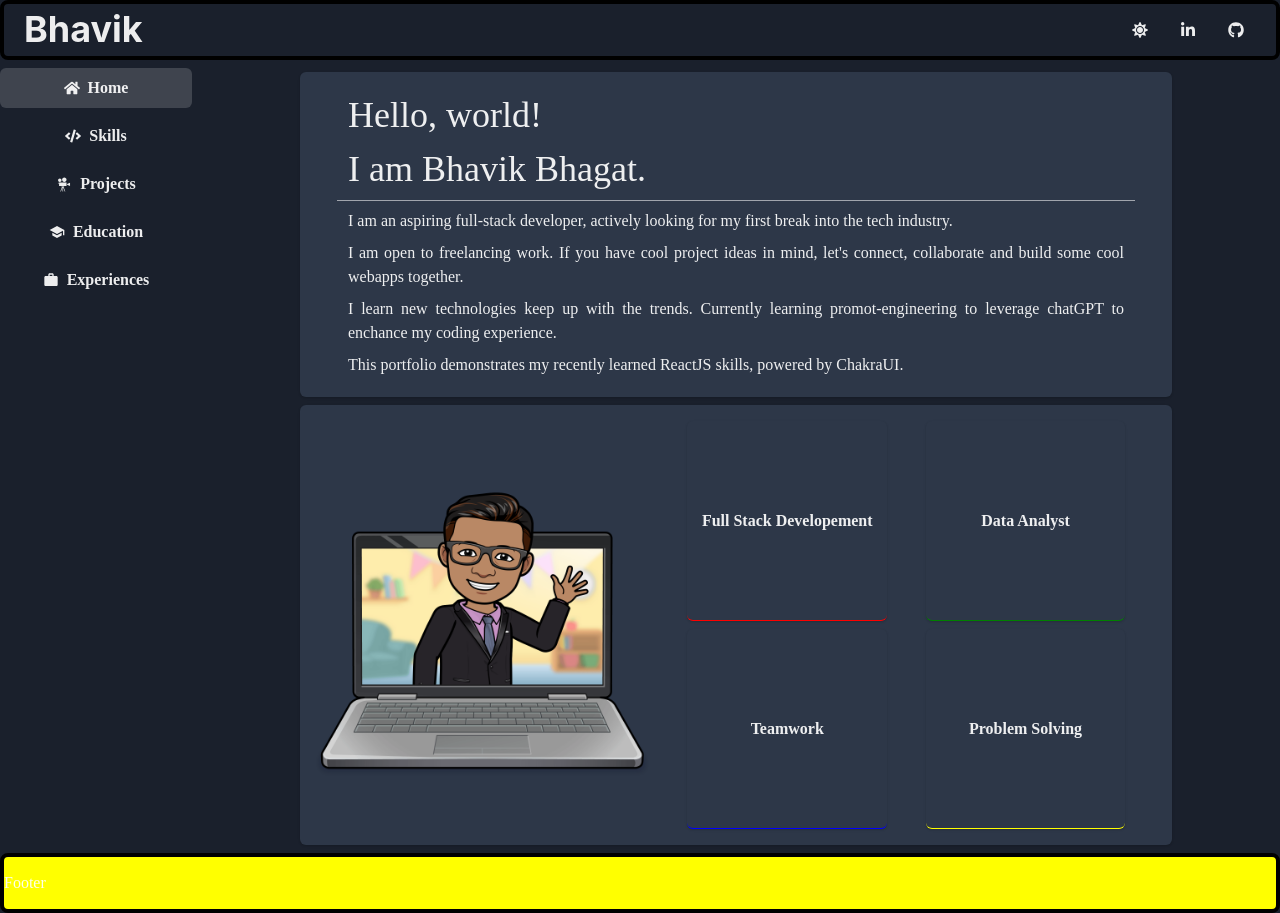
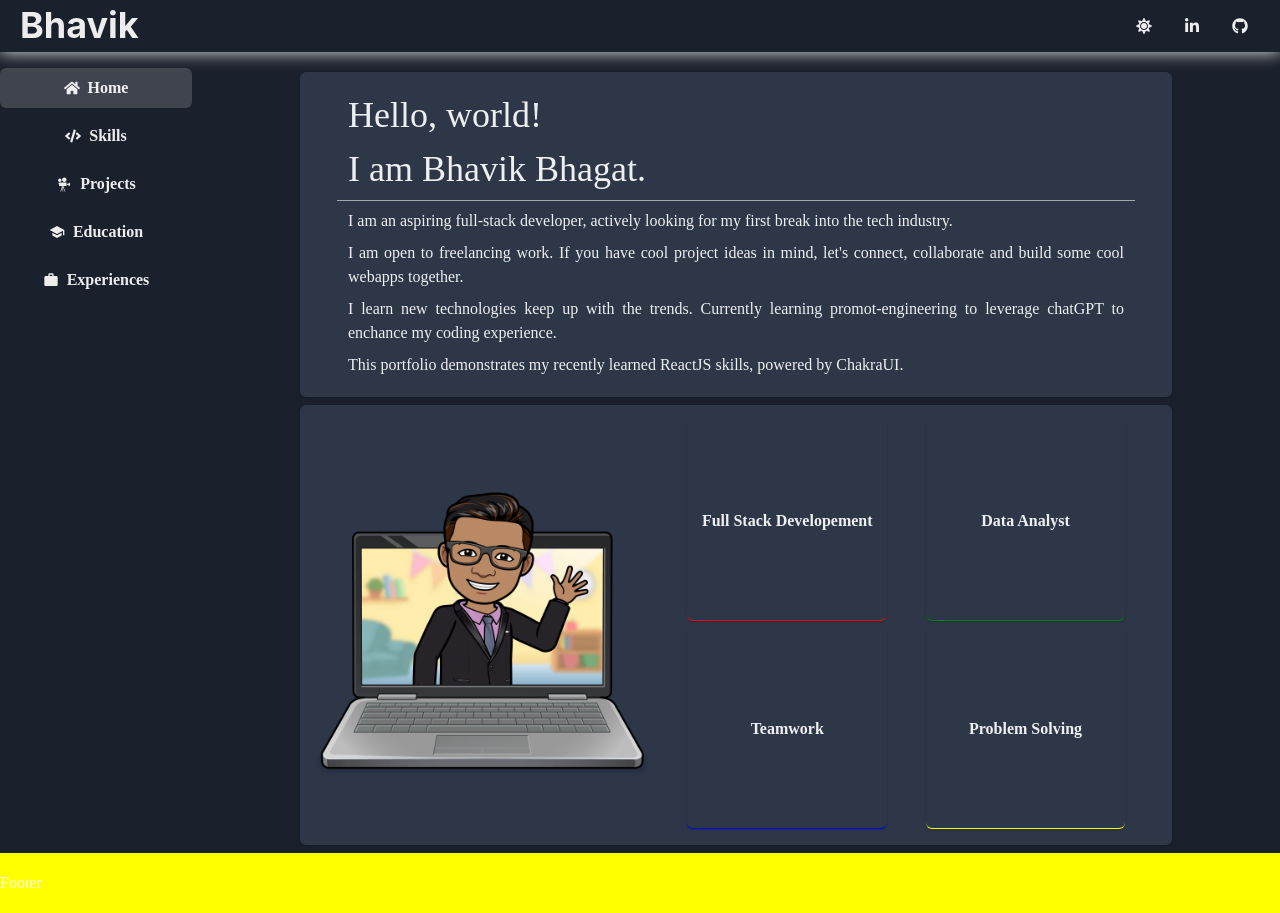
Before and after one commit to bhavik-knight/portfolio-chakra, a React (Vite) app in the folder react/frontend/: page / in a window 1280 px wide. Built offline with nearby package versions, Linux system fonts and the light colour scheme.

Commit message:
fixed header color-mode style

```diff
--- a/react/frontend/src/App.css
+++ b/react/frontend/src/App.css
@@ -24,8 +24,6 @@
 .navbar {
     justify-content: space-between;
     align-items: center;
-    border: 4px solid black;
-    border-radius: 8px;
     height: fit-content;
 }
 
--- a/react/frontend/src/components/Header.jsx
+++ b/react/frontend/src/components/Header.jsx
@@ -36,7 +36,12 @@
     // check the vertical scroll to style navbar between transparent and solid background
     const [verticalScroll, setVerticalScroll] = useState(window.scrollY)
     let navbarBg = (verticalScroll === 0)
-    let bgColor = `linear-gradient(violet, purple)`
+    const [bgColor, setBgColor] = useState()
+    useEffect(() => {
+        navbarBg ?
+            setBgColor("transparent)") :
+            colorMode === "dark" ? setBgColor("black") : setBgColor("gray")
+    }, [verticalScroll])
 
     useEffect(() => {
         // check and handle the vertical scroll value constantly
@@ -80,9 +85,13 @@
         <Flex as="nav"
             className="navbar header"
             px={4}
-            bg={`${navbarBg ? "transparent" : bgColor}`}
+            bg={bgColor}
+            boxShadow={navbarBg && "0px 0px 16px 0px"}
         >
-            <Heading className="logo" width={{ base: "30%", lg: "15%" }}>
+            <Heading
+                className="logo"
+                width={{ base: "30%", lg: "15%" }}
+            >
                 B{isLarge && "havik"}
             </Heading>
             <Spacer />
```
